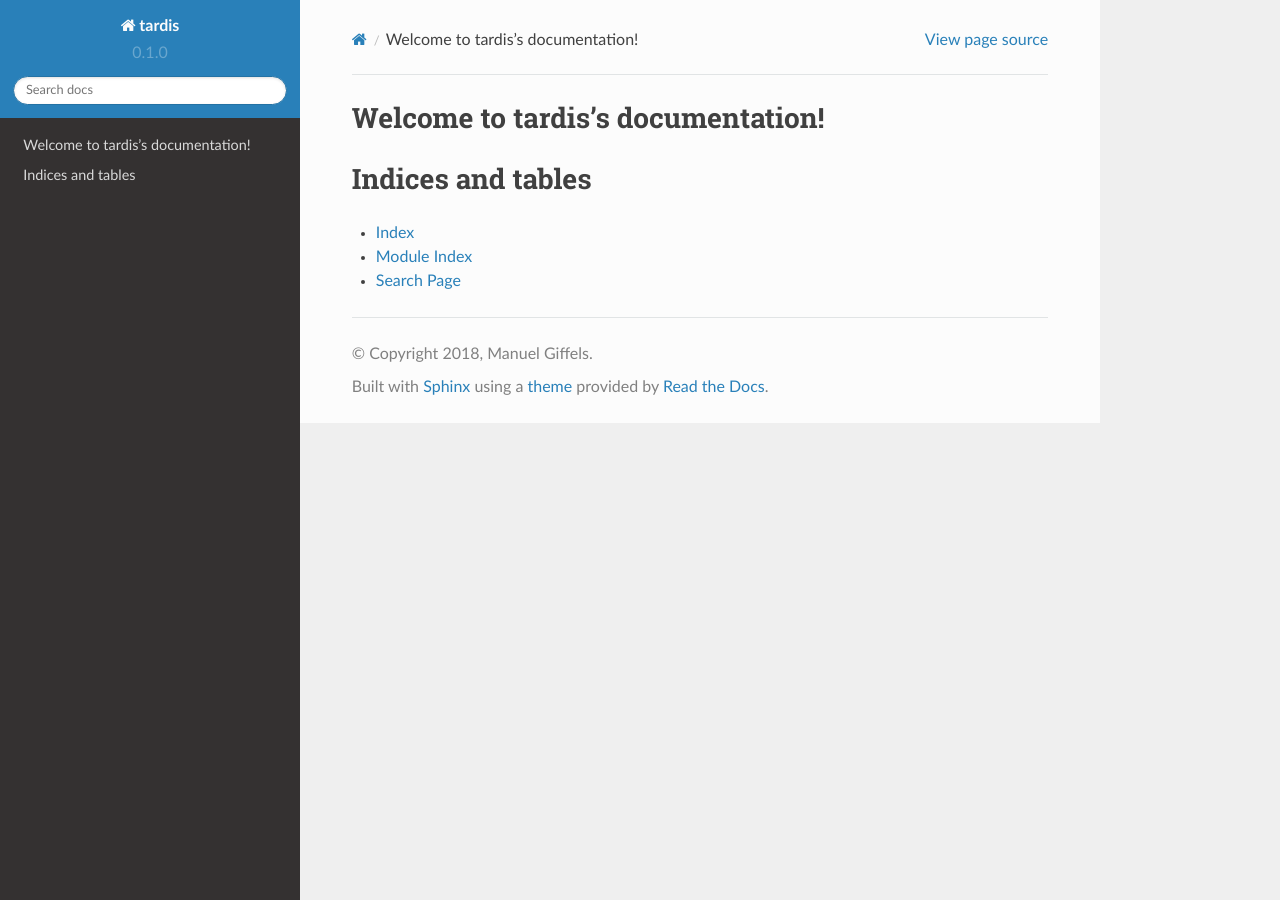
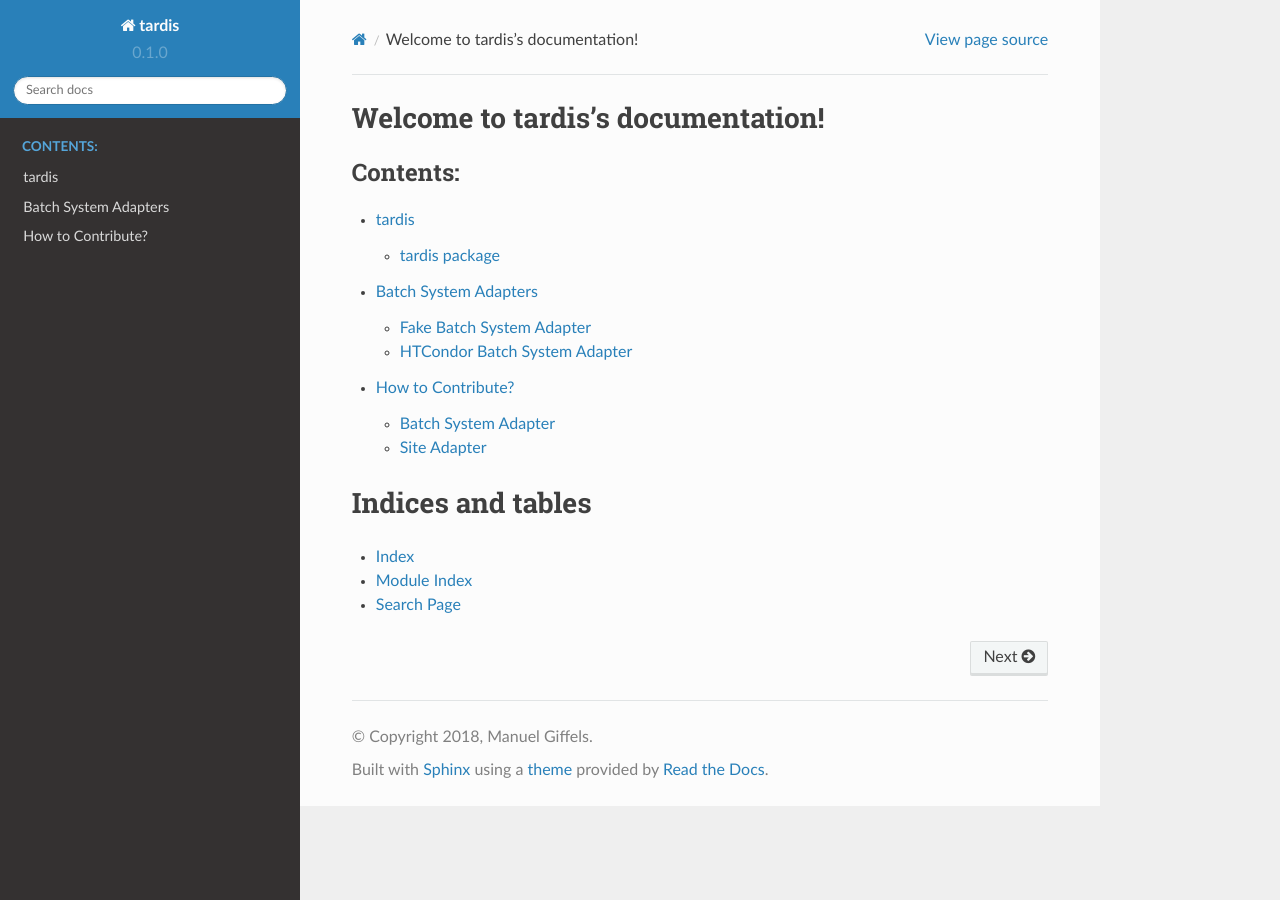
Before and after one commit to MatterMiners/tardis, a Sphinx documentation site: the page built from docs/source/index.rst, in a window 1280 px wide. Built offline with Sphinx 7.4.7 and the Read the Docs theme 2.0.0, drawn with Linux system fonts in a browser that asks for light colours.

Commit message:
Add batch system adapter documentation

```diff
--- /dev/null
+++ b/docs/source/adapters/batchsystem.rst
@@ -0,0 +1,38 @@
+=====================
+Batch System Adapters
+=====================
+
+Fake Batch System Adapter
+-------------------------
+
+Bla
+:py:class:`~tardis.adapters.batchsystems.fakebatchsystem.FakeBatchSystemAdapter`
+
+.. code-block:: yaml
+
+    BatchSystem:
+        adapter: FakeBatchSystem
+        allocation: 1.0
+        utilization: 1.0
+        machine_status: Available
+
+HTCondor Batch System Adapter
+-----------------------------
+
+Blubb
+:py:class:`~tardis.adapters.batchsystems.htcondor.HTCondorAdapter`
+
+.. code-block:: yaml
+
+    BatchSystem:
+        adapter: HTCondor
+        max_age: 1
+        ratios:
+            cpu_ratio: Real(TotalSlotCpus-Cpus)/TotalSlotCpus
+            memory_ratio: Real(TotalSlotMemory-Memory)/TotalSlotMemory
+        options:
+            pool: cloud-htcondor.gridka.de
+
+Your favorite batch system is currently not supported?
+Please, have a look at
+:ref:`how to contribute.<ref_contribute_batch_system_adapter>`
--- /dev/null
+++ b/docs/source/contribute/contribute.rst
@@ -0,0 +1,13 @@
+==================
+How to Contribute?
+==================
+
+.. _ref_contribute_batch_system_adapter:
+
+Batch System Adapter
+--------------------
+:py:class:`~tardis.interfaces.batchsystemadapter.BatchSystemAdapter`
+
+Site Adapter
+------------
+:py:class:`~tardis.interfaces.siteadapter.SiteAdapter`
--- a/docs/source/index.rst
+++ b/docs/source/index.rst
@@ -10,6 +10,9 @@ Welcome to tardis's documentation!
    :maxdepth: 2
    :caption: Contents:
 
+   api/modules
+   adapters/batchsystem
+   contribute/contribute
 
 
 Indices and tables
```
Also changed, not shown: 2 other files.
